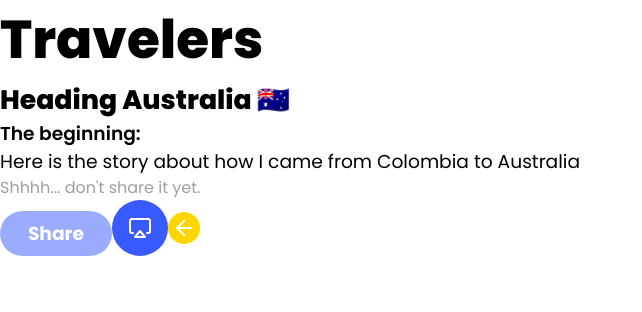
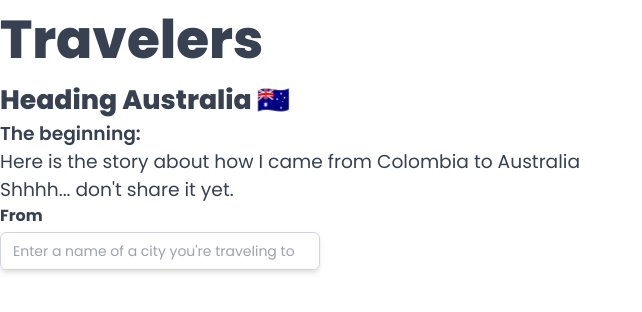
Before and after one commit to jhonny9550/personal-blog, a React (Create React App) app: page / in a window 1280 px wide. Shown: the top 312 px of the page, without its empty margins (0-642 px from the left). Built offline with nearby package versions, Linux system fonts and the light colour scheme.

Commit message:
#5 (Setup UI Kit using Tailwindcss)
Basic input component added

```diff
--- a/src/App.tsx
+++ b/src/App.tsx
@@ -1,5 +1,6 @@
 import React from "react";
-import { Airplay, ArrowLeft } from "react-feather";
+import { MapPin } from "react-feather";
+import TextInput from "./components/TextInput";
 
 const App = () => (
   <div className="font-sans">
@@ -8,15 +9,13 @@ const App = () => (
     <h3>The beginning:</h3>
     <p>Here is the story about how I came from Colombia to Australia</p>
     <p className="sbody">Shhhh... don't share it yet.</p>
-    <button className="btn-blue" disabled>
-      Share
-    </button>
-    <button className="btn-blue btn-fab">
-      <Airplay />
-    </button>
-    <button className="btn-yellow btn-fab-small">
-      <ArrowLeft />
-    </button>
+    <TextInput
+      id="to"
+      label="From"
+      placeholder="Enter a name of a city you're traveling to"
+      endIcon={<MapPin className="text-yellow" />}
+      outlined
+    />
   </div>
 );
 
--- /dev/null
+++ b/src/components/TextInput.tsx
@@ -0,0 +1,67 @@
+import React, {
+  ReactElement,
+  ReactNode,
+  useCallback,
+  useEffect,
+  useRef,
+  useState,
+} from "react";
+
+export type TextInputProps = {
+  id: string;
+  type?: string;
+  value?: string | number;
+  label?: string;
+  placeholder?: string;
+  fullWidth?: boolean;
+  onChange?: (event: React.ChangeEvent<HTMLInputElement>) => string;
+  outlined?: boolean;
+  startIcon?: ReactElement;
+  endIcon?: ReactElement;
+};
+
+const TextInput: React.FC<TextInputProps> = ({
+  id,
+  value = "",
+  type = "text",
+  onChange,
+  label = "",
+  fullWidth = false,
+  placeholder = "",
+  outlined = false,
+  startIcon,
+  endIcon,
+}) => {
+  const [v, setV] = useState(value);
+
+  const handleOnChange = useCallback(
+    (e: React.ChangeEvent<HTMLInputElement>) => {
+      setV(e.target.value);
+      onChange && onChange(e);
+    },
+    [onChange]
+  );
+
+  return (
+    <div className="max-w-xs">
+      <label htmlFor={id} className="block text-gray-700 font-bold">
+        {label}
+      </label>
+      <div className="mt-1 relative rounded-md shadow-md">
+        <input
+          id={id}
+          name={id}
+          type={type || "text"}
+          placeholder={placeholder}
+          className={
+            "focus:ring-indigo-500 focus:border-indigo-500 focus:ring-1 block w-full sm:text-sm border-gray-300 rounded-md"
+          }
+          value={v}
+          onChange={handleOnChange}
+        />
+      </div>
+    </div>
+  );
+};
+
+export default TextInput;
--- a/src/index.css
+++ b/src/index.css
@@ -17,24 +17,40 @@ code {
 }
 
 @layer base {
+  html,
+  body,
+  #root {
+    @apply h-full bg-white;
+  }
   h1 {
-    @apply font-extrabold;
+    @apply font-extrabold text-gray-700;
     font-size: 40pt;
   }
   h2 {
-    @apply font-extrabold;
+    @apply font-extrabold text-gray-700;
     font-size: 20pt;
   }
   h3 {
-    @apply font-semibold;
+    @apply font-semibold text-gray-700;
     font-size: 14pt;
   }
   p {
+    @apply text-gray-700;
     font-size: 14pt;
   }
-  p.sbody {
+  span.sbody {
     @apply text-grey;
     font-size: 12pt;
+  }
+  input {
+    @apply text-gray-700 px-3 py-2 appearance-none border border-gray-500 border-solid;
+    font-size: 12pt;
+  }
+  input:focus {
+    @apply outline-none;
+  }
+  svg {
+    @apply text-gray-700 stroke-current;
   }
 }
 
```
